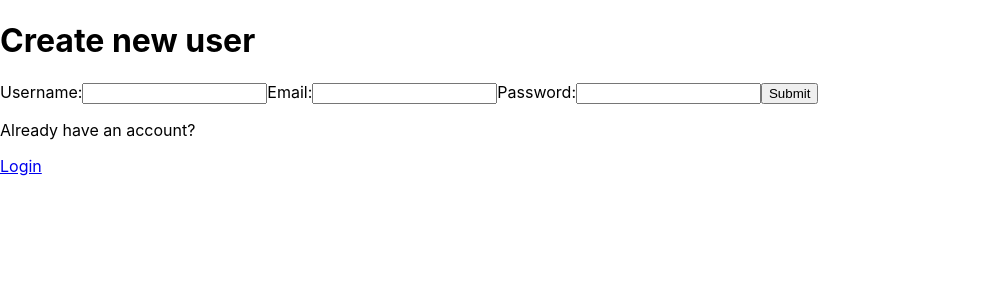
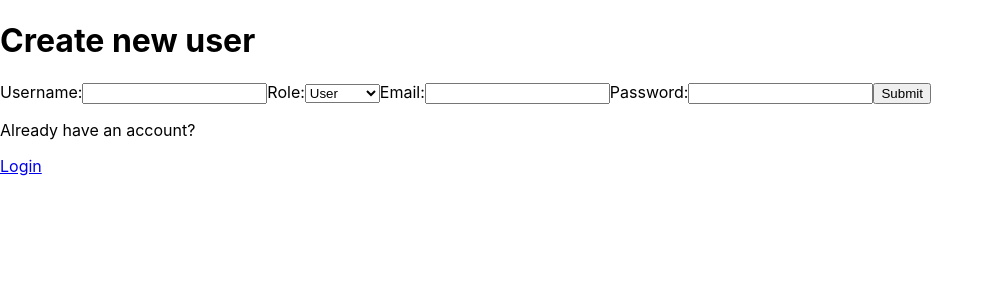
Before and after one commit to MyCeleb/mycelebfrontend, a React (Create React App) app: page / in a window 1280 px wide. Shown: the top 300 px of the page, without its empty margins (0-994 px from the left). Built offline with nearby package versions, Linux system fonts and the light colour scheme.

Commit message:
Setup authentication

```diff
--- a/src/App.js
+++ b/src/App.js
@@ -1,9 +1,8 @@
 import React, { useState, useEffect } from "react";
-import SignUp from "./SignUp";
+import SignUp from "./SignUp/SignUp";
 import { BrowserRouter as Router, Routes, Route } from "react-router-dom";
 import Hello from "./Hello";
-import Login from "./Login";
-
+import Login from "./Login/Login";
 function App() {
   const [storedToken, setStoredToken] = useState(localStorage.getItem("token"));
   useEffect(() => {
--- a/src/SignUp.js
+++ b/src/SignUp/SignUp.js
@@ -4,6 +4,7 @@ function SignUp({ setStoredToken }) {
   const [username, setUsername] = useState("");
   const [email, setEmail] = useState("");
   const [password, setPassword] = useState("");
+  const [role, setRole] = useState("user");
   const handleSubmit = (e) => {
     e.preventDefault();
 
@@ -46,6 +47,17 @@ function SignUp({ setStoredToken }) {
           />
         </label>
         <label>
+          Role:
+          <select
+            name="role"
+            value={role}
+            onChange={(e) => setRole(e.target.value)}
+          >
+            <option value="user">User</option>
+            <option value="celebrity">Celebrity</option>
+          </select>
+        </label>
+        <label>
           Email:
           <input
             type="text"
```
Also changed, not shown: src/Login/Login.js (renamed from src/Login.js).
